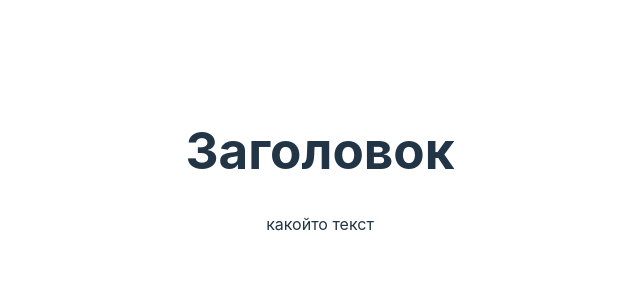
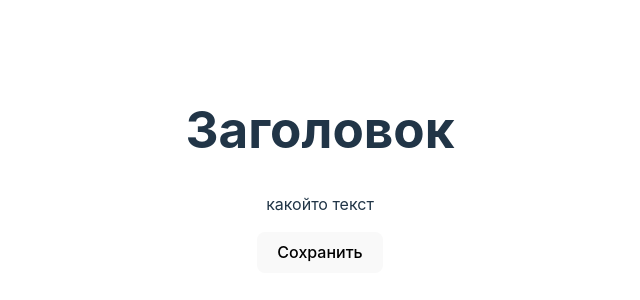
Before and after one commit to Graznov/React_Pers-Journ, a React (Vite) app: page / in a window 1280 px wide. Shown: the part 230-530 px from the top of the page, without its empty margins (320-960 px from the left). Built offline with nearby package versions, Linux system fonts and the light colour scheme.

Commit message:
18 new component

```diff
--- a/src/App.jsx
+++ b/src/App.jsx
@@ -1,4 +1,5 @@
 import './App.css'
+import Button from "./сomponents/Button/Button.jsx";
 
 function App() {
   console.log(13)
@@ -9,6 +10,7 @@ function App() {
     <>
         <h1>Заголовок</h1>
         <p>какойто текст</p>
+        <Button/>
     </>
   )
 }
--- /dev/null
+++ b/src/сomponents/Button/Button.jsx
@@ -0,0 +1,9 @@
+import './Button.css'
+
+function Button() {
+    return (
+        <button>Сохранить</button>
+    )
+}
+
+export default Button
```
Also changed, not shown: src/сomponents/Button/Button.css (added), 1 other file (tests, documents, lock files or other folders).
